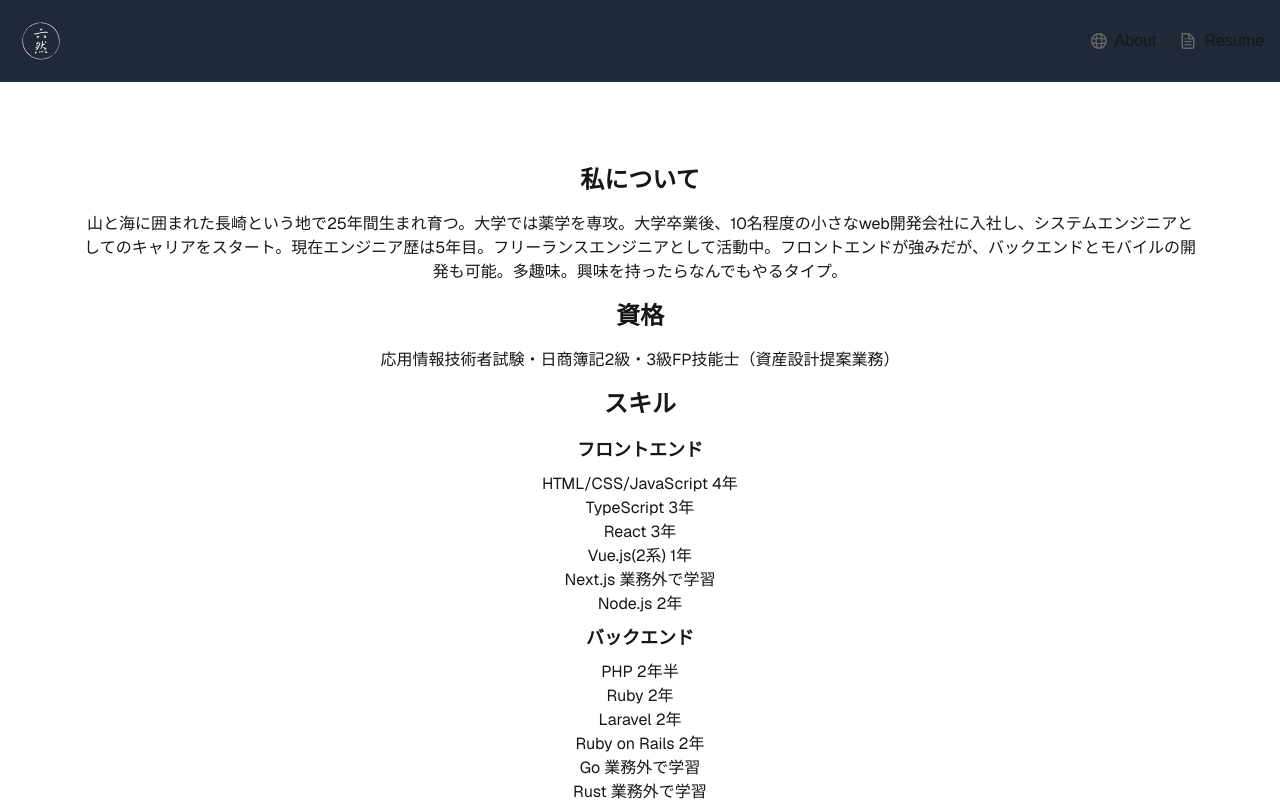
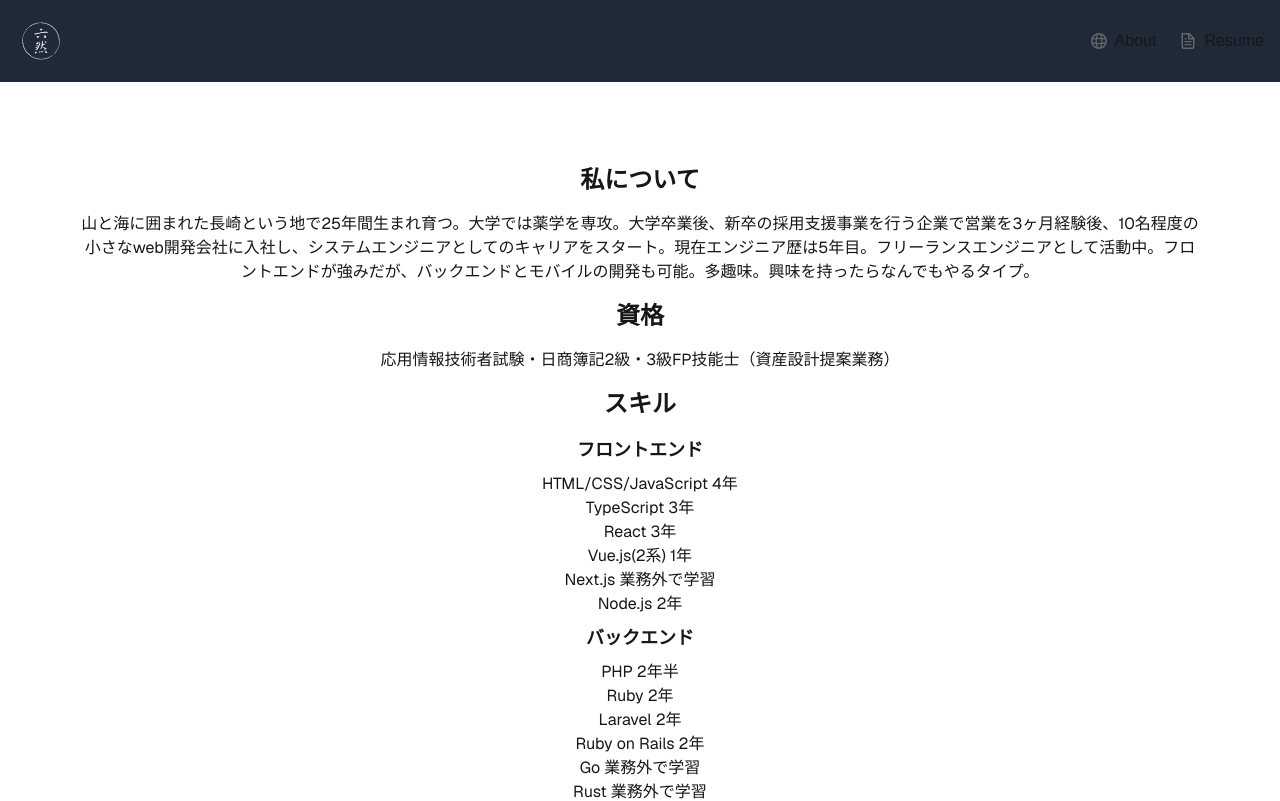
Before and after one commit to nottak0409/portfolio, a Next.js app: page /about in a window 1280 px wide. Shown: the top 801 px of the page. Built offline with nearby package versions, Linux system fonts and the light colour scheme.

Commit message:
本文修正

```diff
--- a/app/about/page.tsx
+++ b/app/about/page.tsx
@@ -10,7 +10,7 @@ export default function About() {
 						私について
 					</div>
 					<div className="text-base text-center w-xl break-all">
-						山と海に囲まれた長崎という地で25年間生まれ育つ。大学では薬学を専攻。大学卒業後、10名程度の小さなweb開発会社に入社し、システムエンジニアとしてのキャリアをスタート。現在エンジニア歴は5年目。フリーランスエンジニアとして活動中。フロントエンドが強みだが、バックエンドとモバイルの開発も可能。多趣味。興味を持ったらなんでもやるタイプ。
+						山と海に囲まれた長崎という地で25年間生まれ育つ。大学では薬学を専攻。大学卒業後、新卒の採用支援事業を行う企業で営業を3ヶ月経験後、10名程度の小さなweb開発会社に入社し、システムエンジニアとしてのキャリアをスタート。現在エンジニア歴は5年目。フリーランスエンジニアとして活動中。フロントエンドが強みだが、バックエンドとモバイルの開発も可能。多趣味。興味を持ったらなんでもやるタイプ。
 					</div>
 					<div className="text-xl sm:text-2xl font-bold text-center w-xl break-all">
 						資格
```
